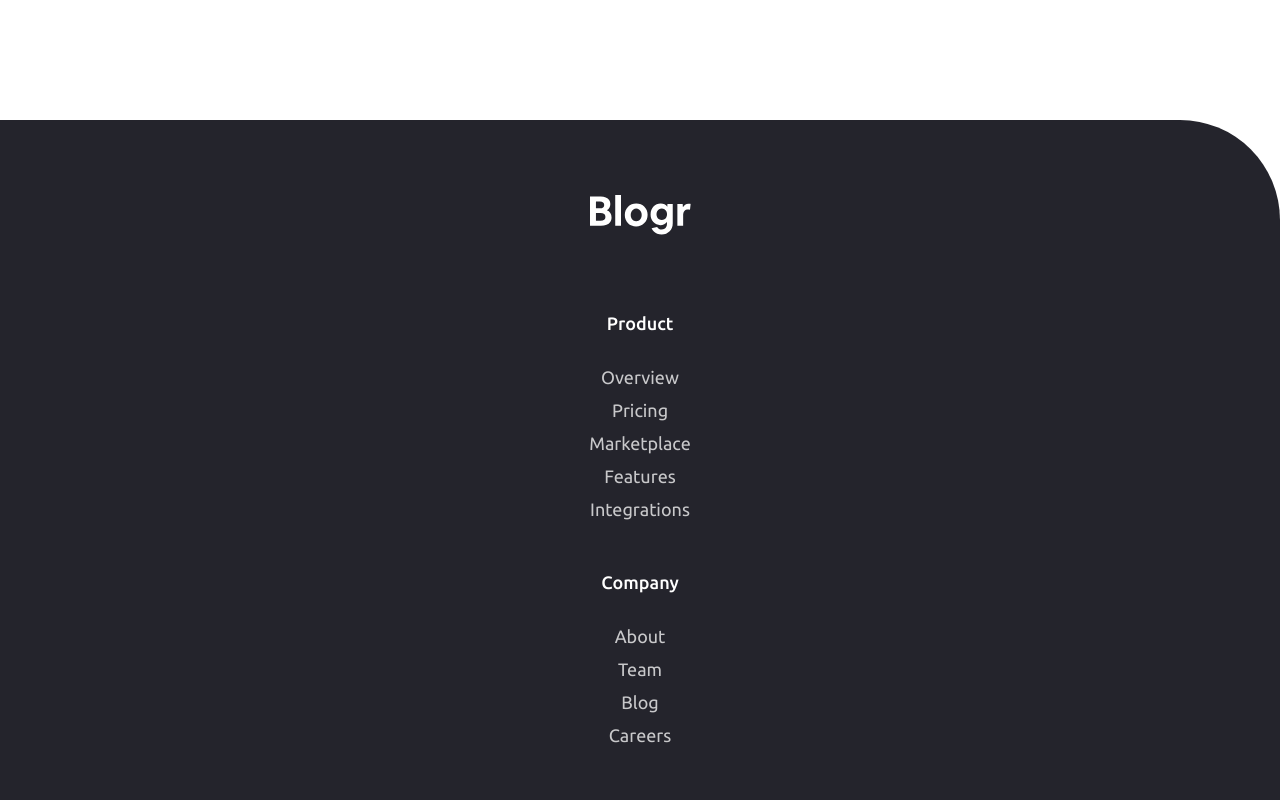
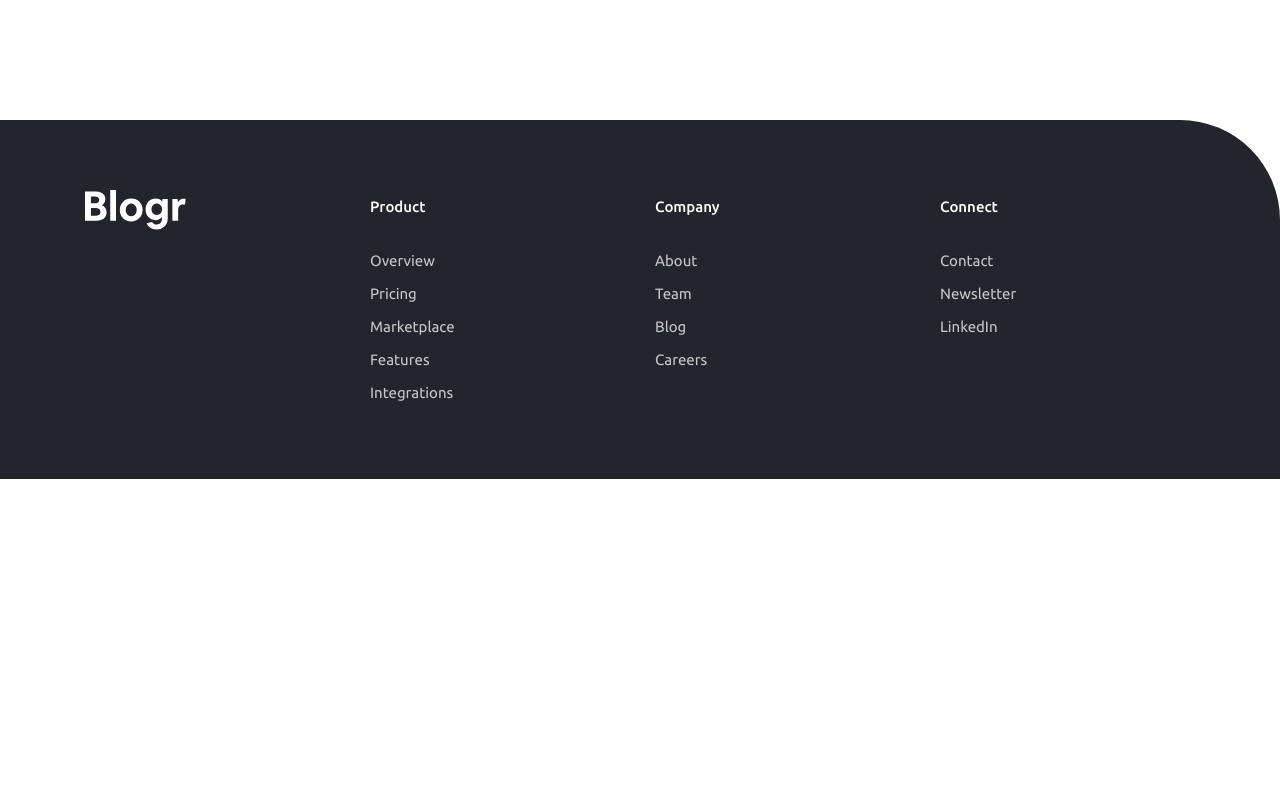
Before and after one commit to vanderms/blogr-landing-page, a Next.js app: page / in a window 1280 px wide. Shown: the part 2940-3740 px from the top of the page. After the commit the page ends 3419 px from the top, so only its background shows below. Built offline with nearby package versions, Linux system fonts and the light colour scheme.

Commit message:
implement footer responsive design

```diff
--- a/styles/_footer.scss
+++ b/styles/_footer.scss
@@ -8,20 +8,34 @@
   padding: 75px 0;
   gap: 40px;
 
+  @include media(laptop) {
+    padding-inline: calc(50vw - 555px);
+    padding-top: 70px;
+    padding-bottom: 70px;
+    grid-template-columns: 1fr 1fr 1fr 1fr;
+    gap: 30px;
+  }
+
   .logo-link {
     margin: 0 auto 32px;
+
+    @include media(laptop) {
+      margin: 0;
+    }
   }
 
   .list-name {
     font-family: $ubuntu;
-
     font-weight: 500;
     font-size: 18px;
     line-height: 33px;
+    text-align: center;
+    color: #ffffff;
 
-    text-align: center;
-
-    color: #ffffff;
+    @include media(laptop){
+      font-size: 15px;
+      text-align: left;
+    }
   }
 
   .navlinks-list {
@@ -29,6 +43,10 @@
     display: flex;
     flex-direction: column;
     align-items: center;
+
+    @include media(laptop){
+      align-items: flex-start;
+    }
   }
 
   .navlink {
@@ -41,6 +59,11 @@
     mix-blend-mode: normal;
     opacity: 0.75;
 
+    @include media(laptop){
+      font-size: 15px;
+      text-align: left;
+    }
+
     &:hover {
       text-decoration-line: underline;
     }
```
